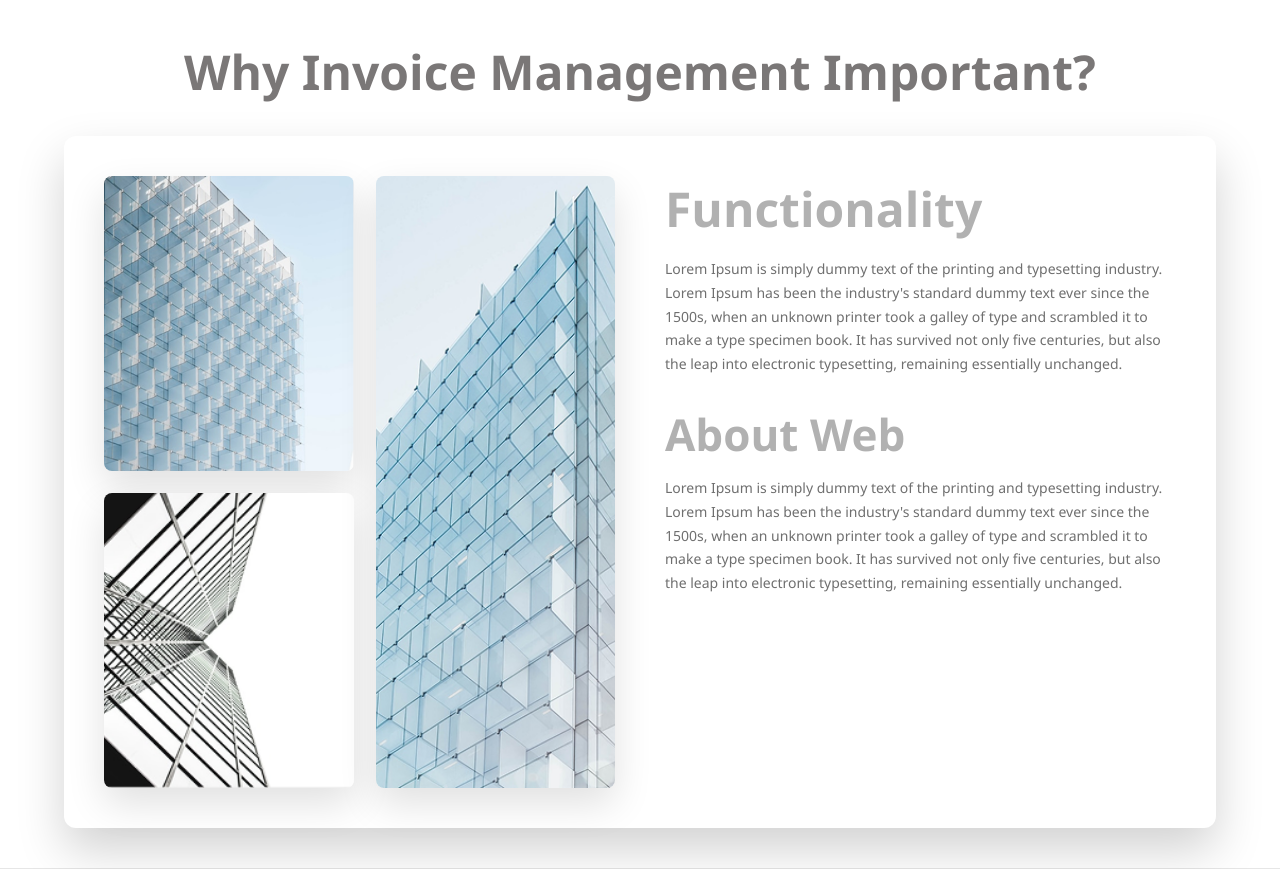
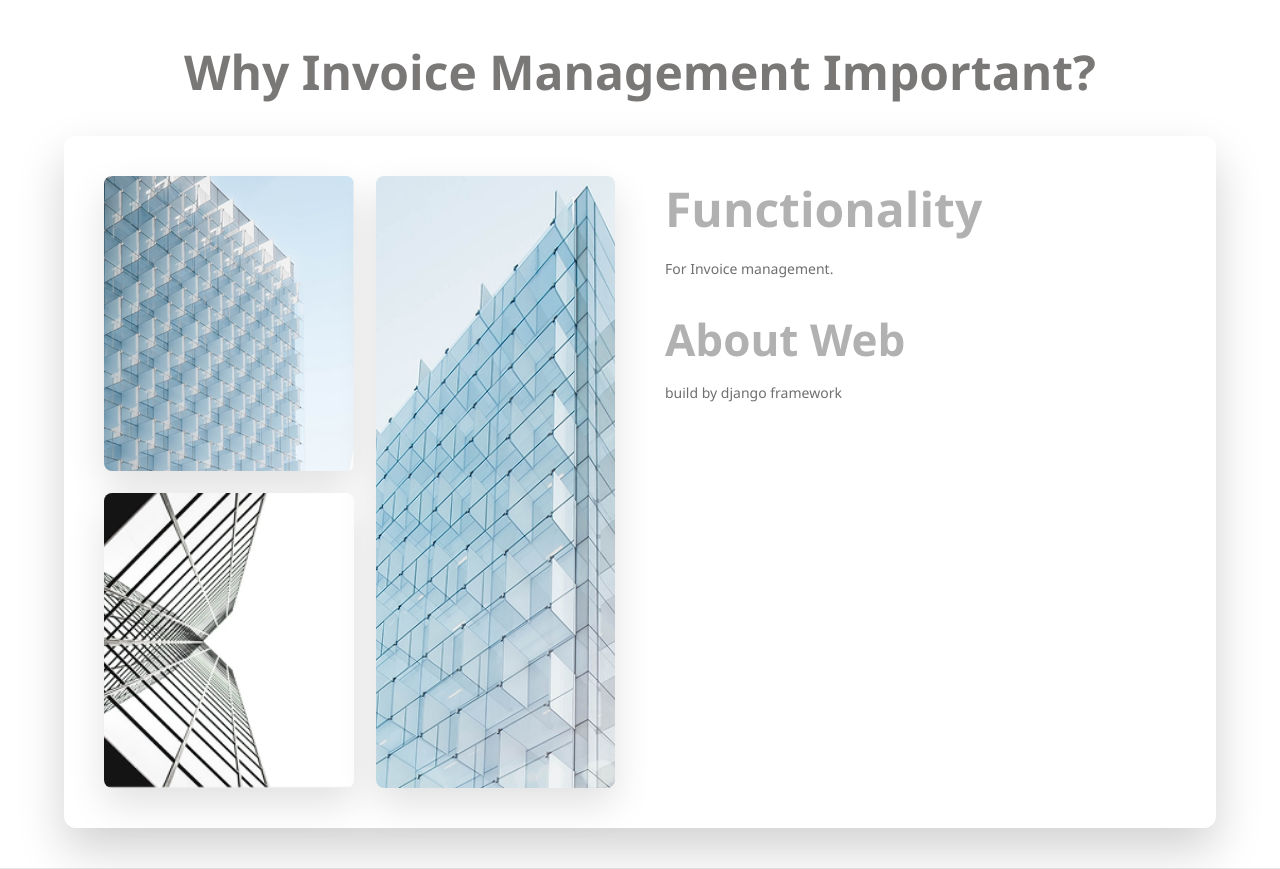
Before and after one commit to MimsAdmin/invoiceManagementMIMS, a Django app: page / in a window 1280 px wide. Shown: the part 791-1660 px from the top of the page. Run offline with Django 5.2, Linux system fonts and the light colour scheme.

Commit message:
pliss rampung semua nya dong

```diff
--- a/invoiceManagement/settings.py
+++ b/invoiceManagement/settings.py
@@ -135,7 +135,7 @@ USE_I18N = True
 USE_TZ = True
 
 
-STATIC_URL = "static/"
+STATIC_URL = "/static/"
 STATIC_ROOT = BASE_DIR / "staticfiles"
 STATICFILES_DIRS = [BASE_DIR / "static"] if (BASE_DIR / "static").exists() else []
 STATICFILES_STORAGE = 'whitenoise.storage.CompressedStaticFilesStorage'
--- a/landing/templates/landing.html
+++ b/landing/templates/landing.html
@@ -287,9 +287,9 @@
           </div>
           <div class="why-text">
             <div class="why-head">Functionality</div>
-            <p class="why-para">Lorem Ipsum is simply dummy text of the printing and typesetting industry. Lorem Ipsum has been the industry's standard dummy text ever since the 1500s, when an unknown printer took a galley of type and scrambled it to make a type specimen book. It has survived not only five centuries, but also the leap into electronic typesetting, remaining essentially unchanged.</p>
+            <p class="why-para">For Invoice management.</p>
             <div class="why-sub">About Web</div>
-            <p class="why-para" style="margin-bottom:0">Lorem Ipsum is simply dummy text of the printing and typesetting industry. Lorem Ipsum has been the industry's standard dummy text ever since the 1500s, when an unknown printer took a galley of type and scrambled it to make a type specimen book. It has survived not only five centuries, but also the leap into electronic typesetting, remaining essentially unchanged.</p>
+            <p class="why-para" style="margin-bottom:0">build by django framework</p>
           </div>
         </div>
       </div>
```
Also changed, not shown: static/PakBudi1.jpg (renamed from static/Pak Budi 1.jpg), vercel.json.
